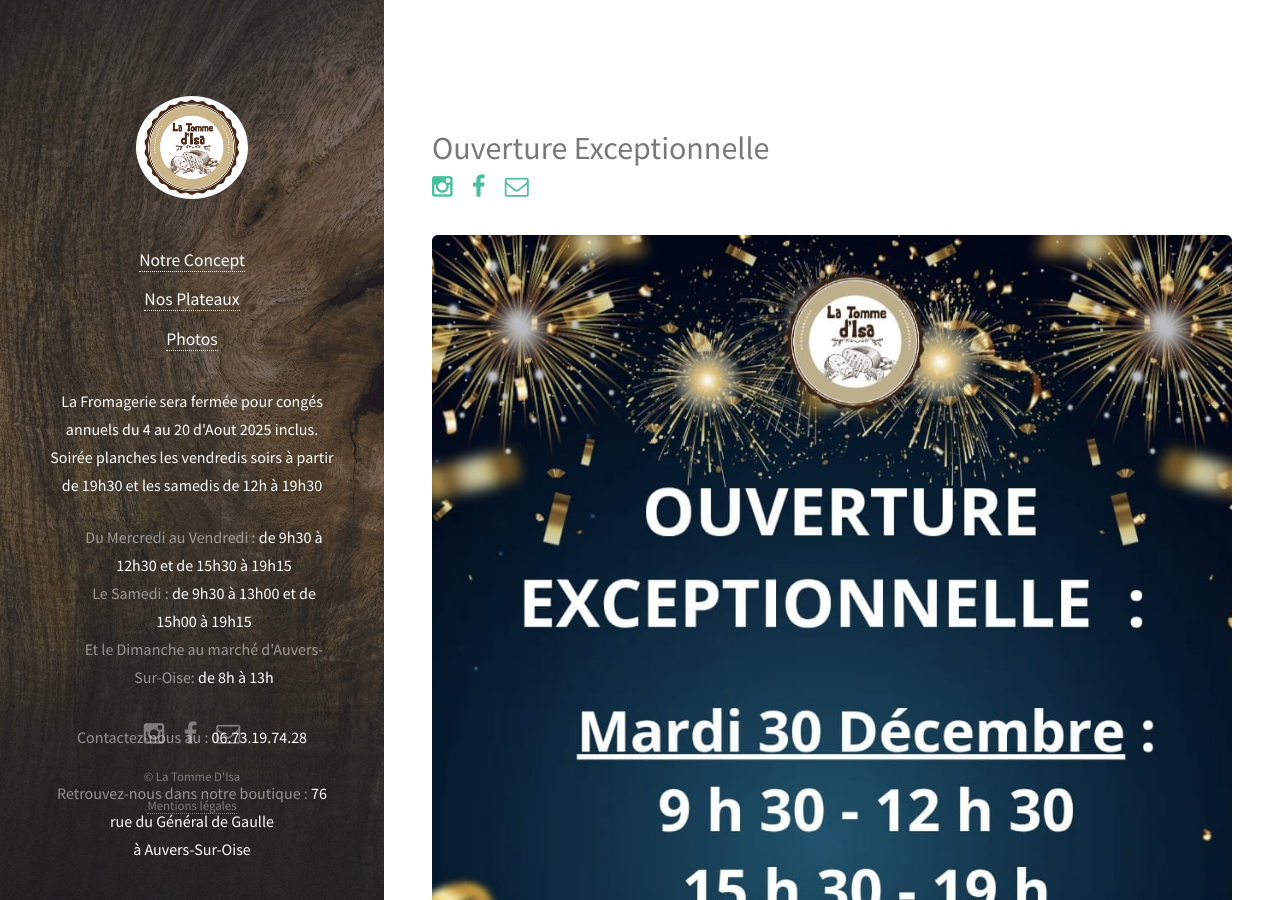
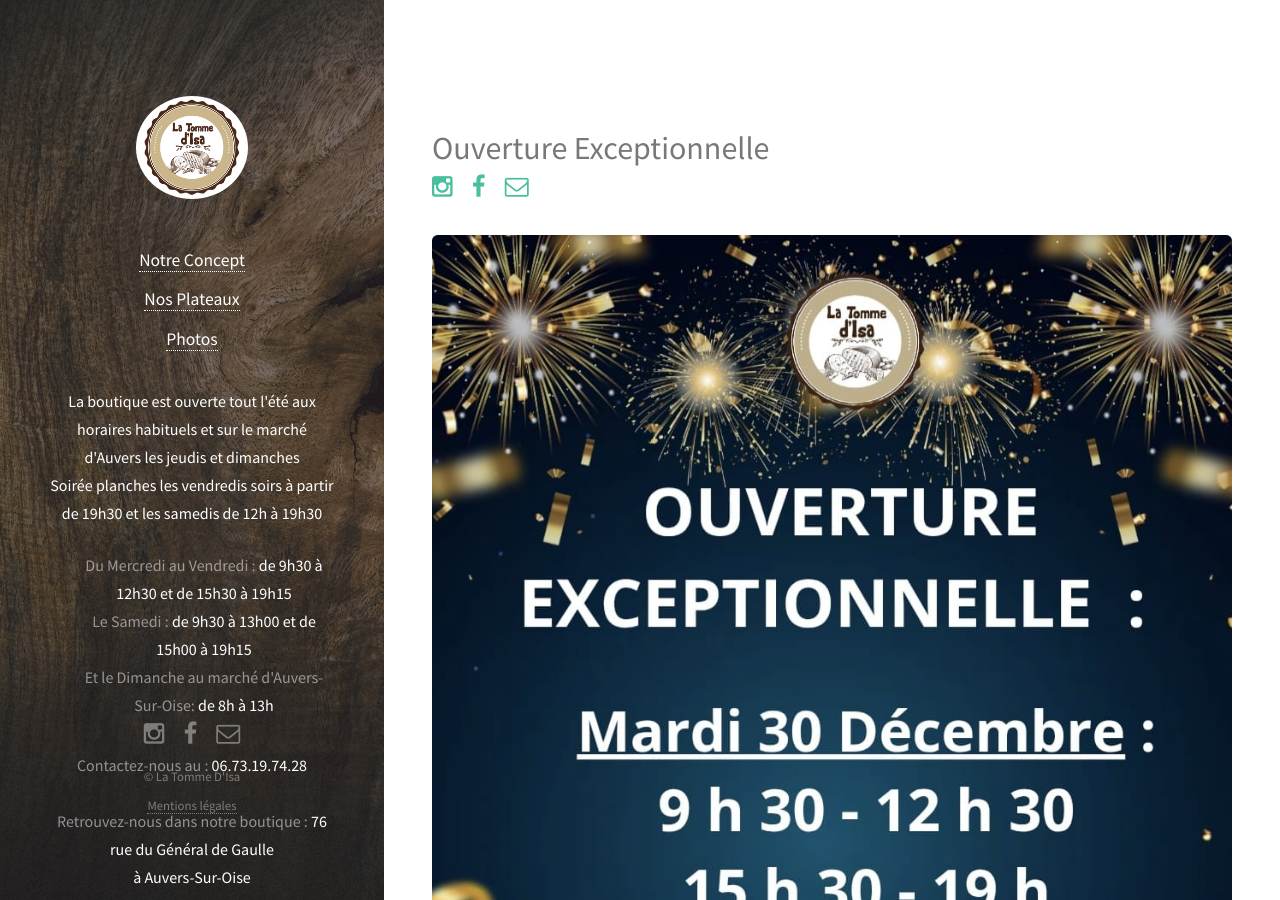
Before and after one commit to SachaCR/la-tomme-disa, a Jekyll site: the page built from index.html, in a window 1280 px wide and 900 px high. Built offline with Jekyll 4.4.1, drawn with Linux system fonts in a browser that asks for light colours; nearby versions of some CDN libraries.

Commit message:
Horaire d ete

```diff
--- a/_layouts/default.html
+++ b/_layouts/default.html
@@ -34,7 +34,7 @@
 
 			<p>
 			</br>
-				<strong>La Fromagerie sera fermée pour congés annuels du 4 au 20 d'Aout 2025 inclus.</strong>
+				<strong>La boutique est ouverte tout l'été aux horaires habituels et sur le marché d'Auvers les jeudis et dimanches</strong>
 			</br>
 				<strong>Soirée planches les vendredis soirs à partir de 19h30 et les samedis de 12h à 19h30</strong>
 			</br>
```
